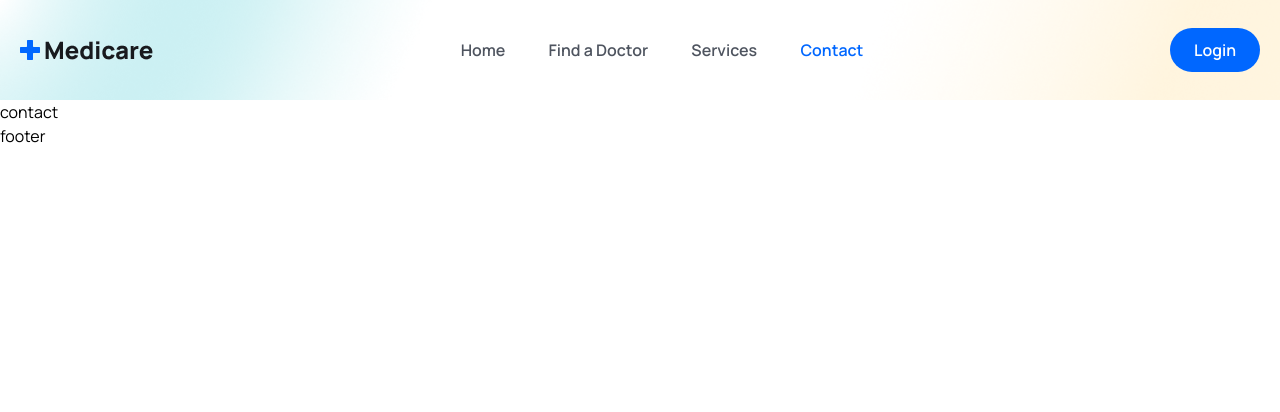
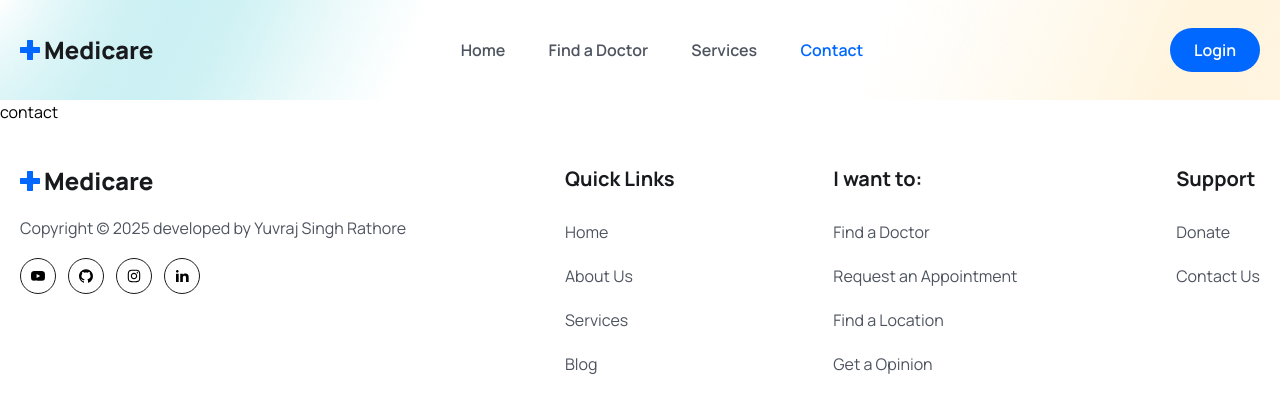
Before and after one commit to yjrajput/HospitalManagement, a React (Vite) app in the folder frontend/: page /contact in a window 1280 px wide. Shown: the top 412 px of the page. Built offline with nearby package versions, Linux system fonts and the light colour scheme; a web font is replaced by a local one.

Commit message:
Footer is complete

```diff
--- a/frontend/src/components/footer/Footer.jsx
+++ b/frontend/src/components/footer/Footer.jsx
@@ -1,10 +1,145 @@
 import React from 'react'
+import {Link} from 'react-router-dom'
+import logo from '../../assets/images/logo.png'
+import { RiLinkedinFill } from "react-icons/ri";
+import { AiFillYoutube } from "react-icons/ai";
+import { AiFillGithub } from "react-icons/ai";
+import { AiOutlineInstagram } from "react-icons/ai";
+const Footer = () => {
+  const solialLink = [
+  {
+    path: 'https://www.youtube.com/',
+    icon: <AiFillYoutube className='group-hover:text-white w-4 h-5'/>
+  },
+  {
+    path: 'https://github.com/yjrajput',
+    icon: <AiFillGithub className='group-hover:text-white w-4 h-5'/>
+  },
+  {
+    path: 'https://www.instagram.com/yuvrajjj_rathore?igsh=dGZ3cTE2Z2JmNnho',
+    icon: <AiOutlineInstagram className='group-hover:text-white w-4 h-5'/>
+  },
+  {
+    path: 'https://www.linkedin.com/in/yuvraj-rathore-a85514311/',
+    icon: <RiLinkedinFill className='group-hover:text-white w-4 h-5'/>
+  },
+];
 
-const Footer = () => {
+  const quickList01 = [
+    {
+      path: '/home',
+      display: 'Home',
+    },
+    {
+      path: '/',
+      display: 'About Us',
+    },
+    {
+      path: "/services",
+      display: "Services",
+    },
+    {
+      path: '/',
+      display: "Blog",
+    }
+  ];
+
+  const quickList02 = [
+    {
+      path: '/find-a-doctor',
+      display: 'Find a Doctor',
+    },
+    {
+      path: '/',
+      display: 'Request an Appointment',
+    },
+    {
+      path: '/',
+      display: 'Find a Location',
+    },
+    {
+      path: '/',
+      display: 'Get a Opinion',
+    }
+  ];
+
+  const quickList03 = [
+    {
+      path: '/',
+      display: 'Donate',
+    },
+    {
+      path: '/contact',
+      display: 'Contact Us',
+    }
+  ];
+
+  const year = new Date().getFullYear();
+
   return (
-    <div>
-      footer
-    </div>
+    <footer className='pb-16 pt-10'>
+        <div className='container'>
+            <div className='flex justify-between flex-col md:flex-row flex-wrap gap-[30px]'>
+                <div>
+                  <img src={logo} alt="" />
+                  <p className='text-[16px] leading-7 font-[400] text-textColor mt-4'>
+                    Copyright © {year} developed by Yuvraj Singh Rathore
+                  </p>
+
+                  <div className='flex items-center gap-3 mt-4'>
+                      {solialLink.map((items,index) => (
+                        <Link to={items.path} key={index} className='w-9 h-9 border border-solid border-[#181a1e] rounded-full flex items-center justify-center group hover:bg-primaryColor hover:border-none'>{items.icon}</Link>
+                      ))}
+                  </div>
+                </div>
+
+              <div>
+              <h2 className='text-[20px] leading-[30px] font-[700] mb-6 text-headingColor '>
+                Quick Links
+              </h2>
+
+              <ul>
+                {quickList01.map((links, index) => (
+                  <li key={index} className='mb-4 '>
+                    <Link to={links.path} className='text-[16px] leading-7 font-[400] text-textColor'>{links.display}</Link>
+                  </li>
+                ))}
+              </ul>
+            </div>
+
+
+             <div>
+              <h2 className='text-[20px] leading-[30px] font-[700] mb-6 text-headingColor '>
+                I want to:
+              </h2>
+
+              <ul>
+                {quickList02.map((links, index) => (
+                  <li key={index} className='mb-4 '>
+                    <Link to={links.path} className='text-[16px] leading-7 font-[400] text-textColor'>{links.display}</Link>
+                  </li>
+                ))}
+              </ul>
+            </div>
+
+             <div>
+              <h2 className='text-[20px] leading-[30px] font-[700] mb-6 text-headingColor '>
+                Support
+              </h2>
+
+              <ul>
+                {quickList03.map((links, index) => (
+                  <li key={index} className='mb-4 '>
+                    <Link to={links.path} className='text-[16px] leading-7 font-[400] text-textColor'>{links.display}</Link>
+                  </li>
+                ))}
+              </ul>
+            </div>
+            </div>
+
+
+        </div>
+    </footer>
   )
 }
 
```
